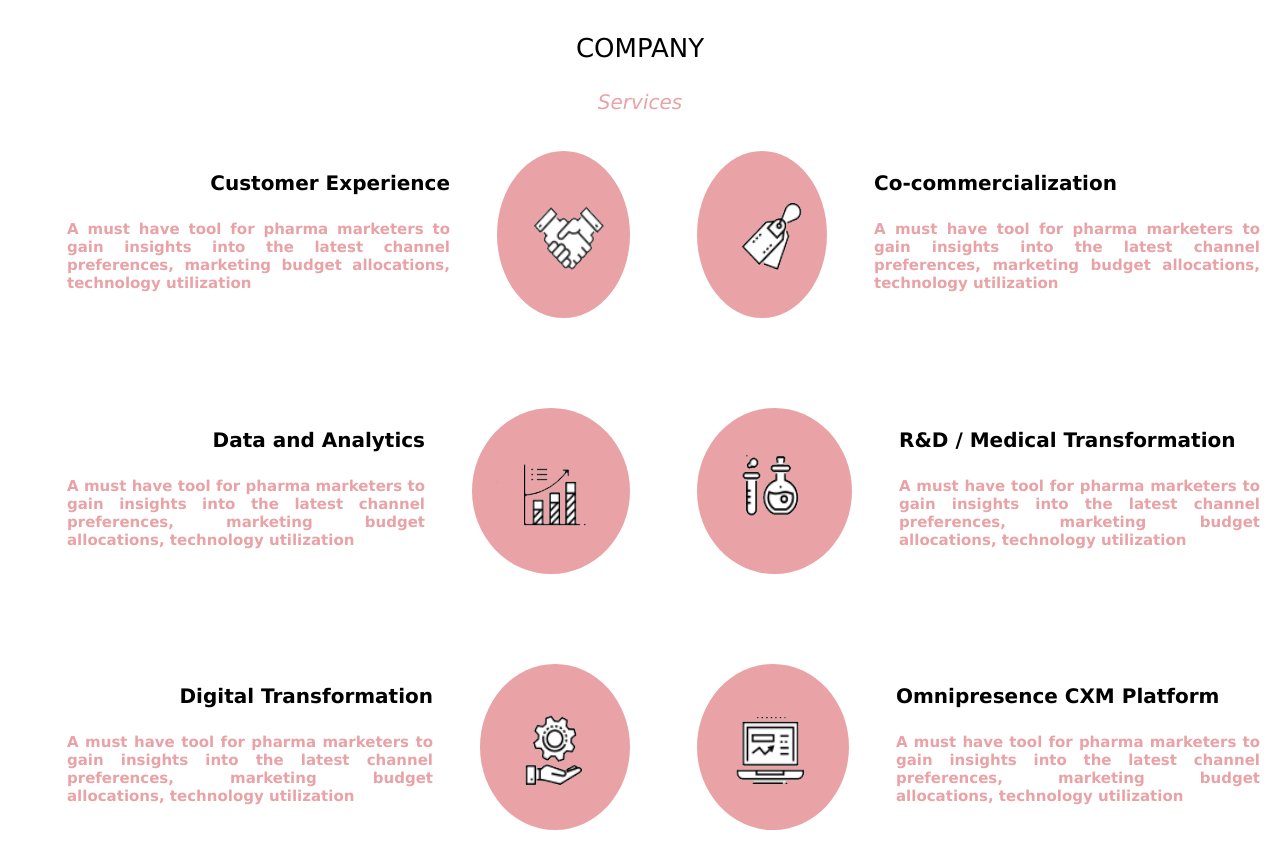
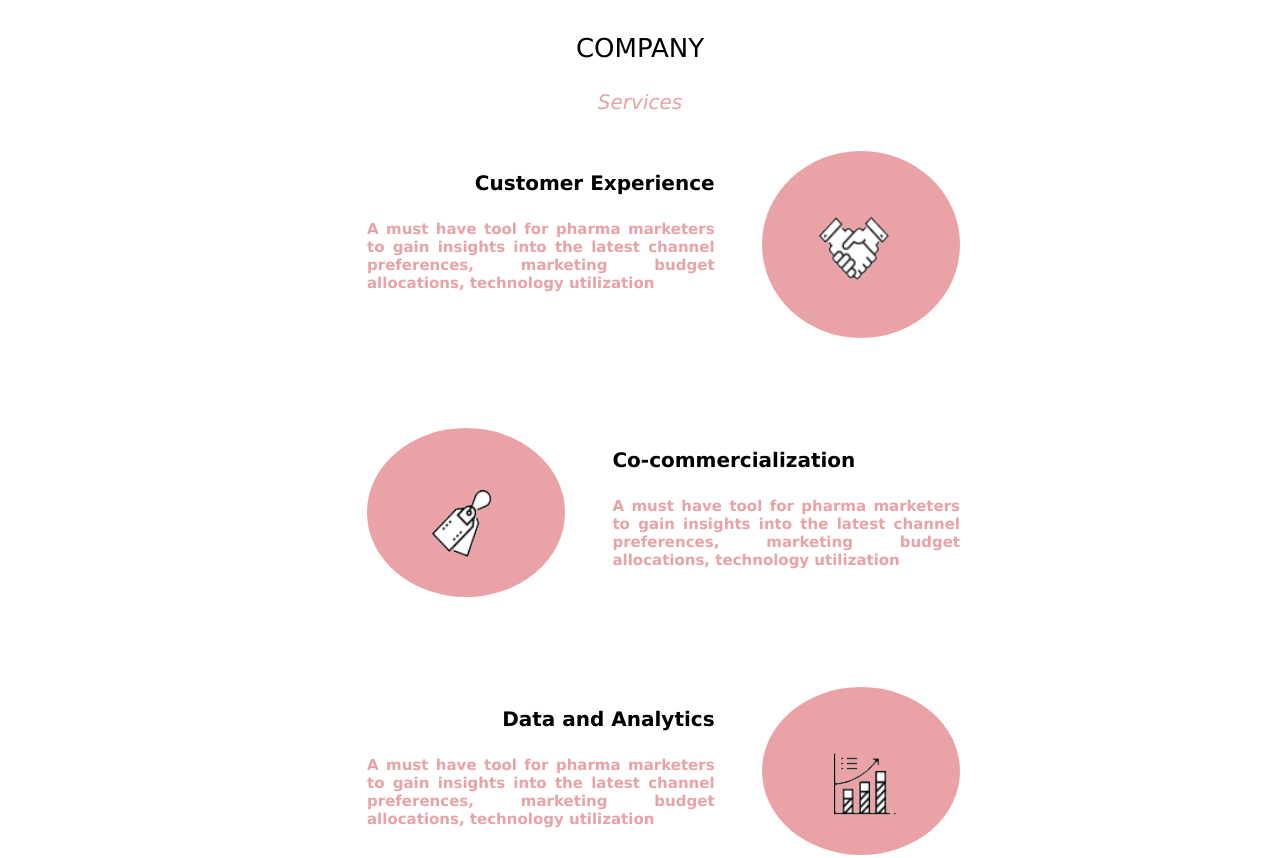
Before and after one commit to arvind37/Responsive-Website-using-HTML-CSS-JAVASCRIPT, a plain HTML site: page index.html in a window 1280 px wide. Shown: the part 1308-2166 px from the top of the page. Drawn offline with nearby package versions, Linux system fonts and the light colour scheme.

Commit message:
Add files via upload

```diff
--- a/style.css
+++ b/style.css
@@ -212,9 +212,9 @@ body {
 
 .main_service .childservice_main {
   position: relative;
-  max-width: 610px;
+  max-width: 640px;
   margin: 10px;
-  padding: 50px auto 0 auto;
+  padding: 50px 10px 20px auto;
   margin-bottom: 80px;
   display: flex;
 }
@@ -231,8 +231,9 @@ body {
 
 .service-img {
   background-color: #e9a3a6;
-  padding: 25px;
+  padding:  35px 45px;
   border-radius: 50%;
+  width: 60%;
 }
 
 .left_servicetext_h3 {
@@ -241,6 +242,10 @@ body {
 
 .left_servicetext_h5 {
   text-align: left;
+  width: 100%;
+}
+
+.right_servicetext_h3 h3 {
   width: 100%;
 }
 
```
